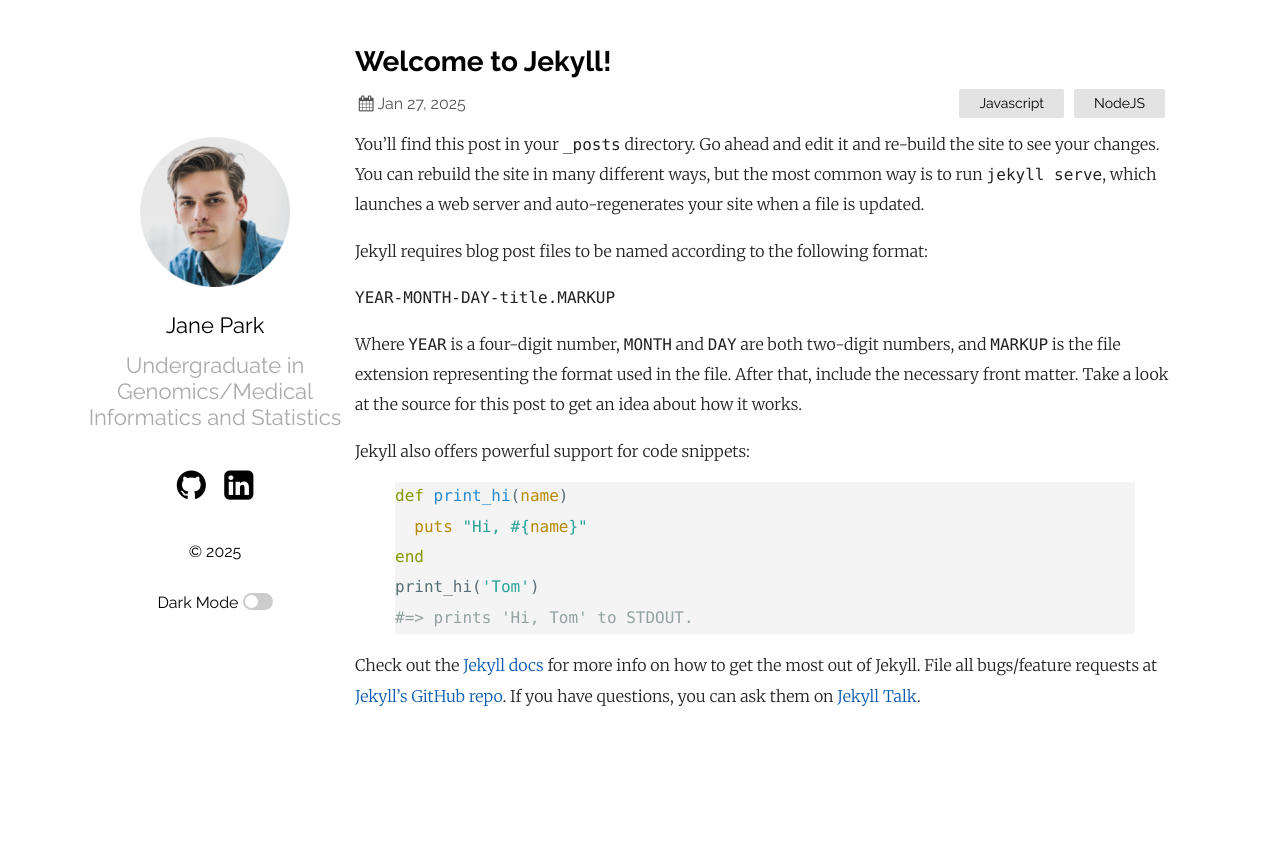
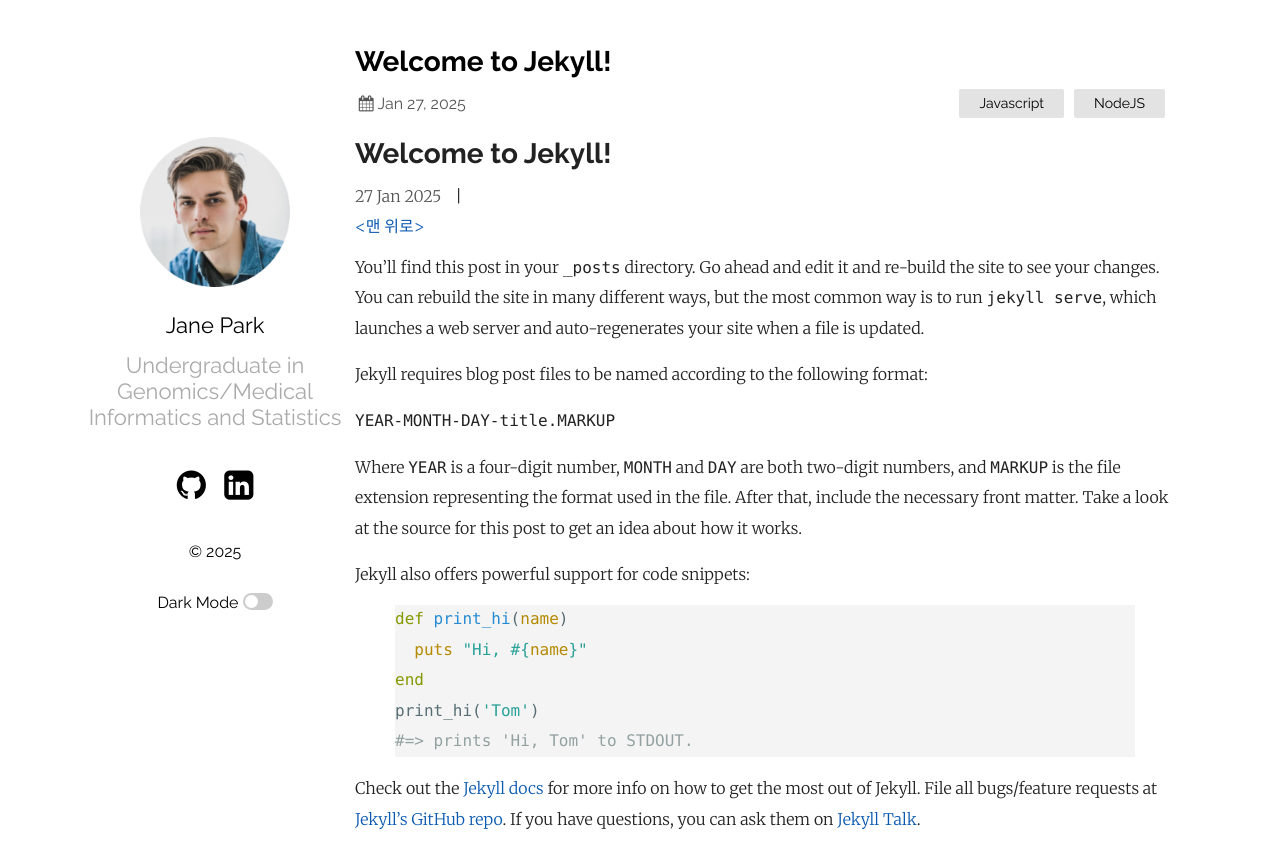
Before and after one commit to j19mk/j19mk.github.io, a Jekyll site: the page built from _posts/2025-01-27-welcome-to-jekyll.markdown, in a window 1280 px wide. Shown: the top 868 px of the page. Built offline with Jekyll 4.4.1, drawn with Linux system fonts in a browser that asks for light colours; some of the changed lines change nothing that is shown.

Commit message:
feat(article): toc엘리먼트 및 스크립트 추가

```diff
--- a/_layouts/post.html
+++ b/_layouts/post.html
@@ -17,7 +17,20 @@
     {%- endif -%}
   </div>
   <div class="post">
-    {{ content }}
+      <h1 class="post-title">{{ page.title }}</h1>
+      <span class="post-date">{{ page.date | date_to_string }}</span>
+      {% if page.tags %} |
+      {% for tag in page.tags %}
+        <a href="{{ site.baseurl }}{{ site.tag_page }}#{{ tag | slugify }}" class="post-tag">{{ tag }}</a>
+      {% endfor %}
+      {% endif %}
+      <article class="post-article">
+          <div class="toc">
+            <a href="#">&lt;맨 위로&gt;</a>
+            {% include toc.html html=content %}
+          </div>
+          {{ content }}
+        </article>
   </div>
   {%- if site.plainwhite.disqus_shortname -%}
   <div id="disqus_thread" style="margin-top:25px"></div>
@@ -37,3 +50,70 @@
       powered by Disqus.</a></noscript>
   {%- endif -%}
 </div>
+
+<script>
+  function getTOCNodes(master) {
+    var nodes = Array.prototype.slice.call(master.getElementsByTagName("*"), 0);
+    var tocNodes = nodes.filter(function(elem) {
+        return elem.tagName == "A";
+    });
+    return tocNodes;
+  }
+  function getHeaderNodes(master) {
+    var nodes = Array.prototype.slice.call(master.getElementsByTagName("*"), 0);
+    var headerNodes = nodes.filter(function(elem) {
+        return elem.tagName == "H1" || elem.tagName == "H2" || elem.tagName == "H3" || elem.tagName == "H4" || elem.tagName == "H5" || elem.tagName == "H6";
+    });
+    return headerNodes;
+  }
+
+  var title = document.getElementsByClassName("post-title")[0];
+  var titleY = window.pageYOffset + title.getBoundingClientRect().top;
+
+  var article = document.getElementsByClassName("post-article")[0];
+  var articleY = window.pageYOffset + article.getBoundingClientRect().top;
+
+  var toc = document.getElementsByClassName("toc")[0];
+
+  var headerNodes = getHeaderNodes(article);
+  var tocNodes = getTOCNodes(toc);
+
+  var before = undefined;
+
+  document.addEventListener('scroll', function(e) {
+      if (window.scrollY >= articleY-60) {
+        toc.style.cssText = "position: fixed; top: 60px;";
+      }
+      else {
+        toc.style.cssText = "";
+      }
+
+      var current = headerNodes.filter(function(header) {
+        var headerY = window.pageYOffset + header.getBoundingClientRect().top;
+        return window.scrollY >= headerY - 60;
+      });
+
+      if (current.length > 0) {
+        current = current[current.length-1];
+
+        var currentA = tocNodes.filter(function(tocNode) {
+          return tocNode.innerHTML == current.innerHTML;
+        })
+
+        currentA = currentA[0];
+        if (currentA) {
+          if (before == undefined) before = currentA;
+
+          if (before != currentA) {
+            before.classList.remove("toc-active");
+            before = currentA;
+          }
+
+          currentA.classList.add("toc-active");
+        }
+        else {
+          if (before)
+            before.classList.remove("toc-active");
+        }
+      }, false);
+</script>
```
